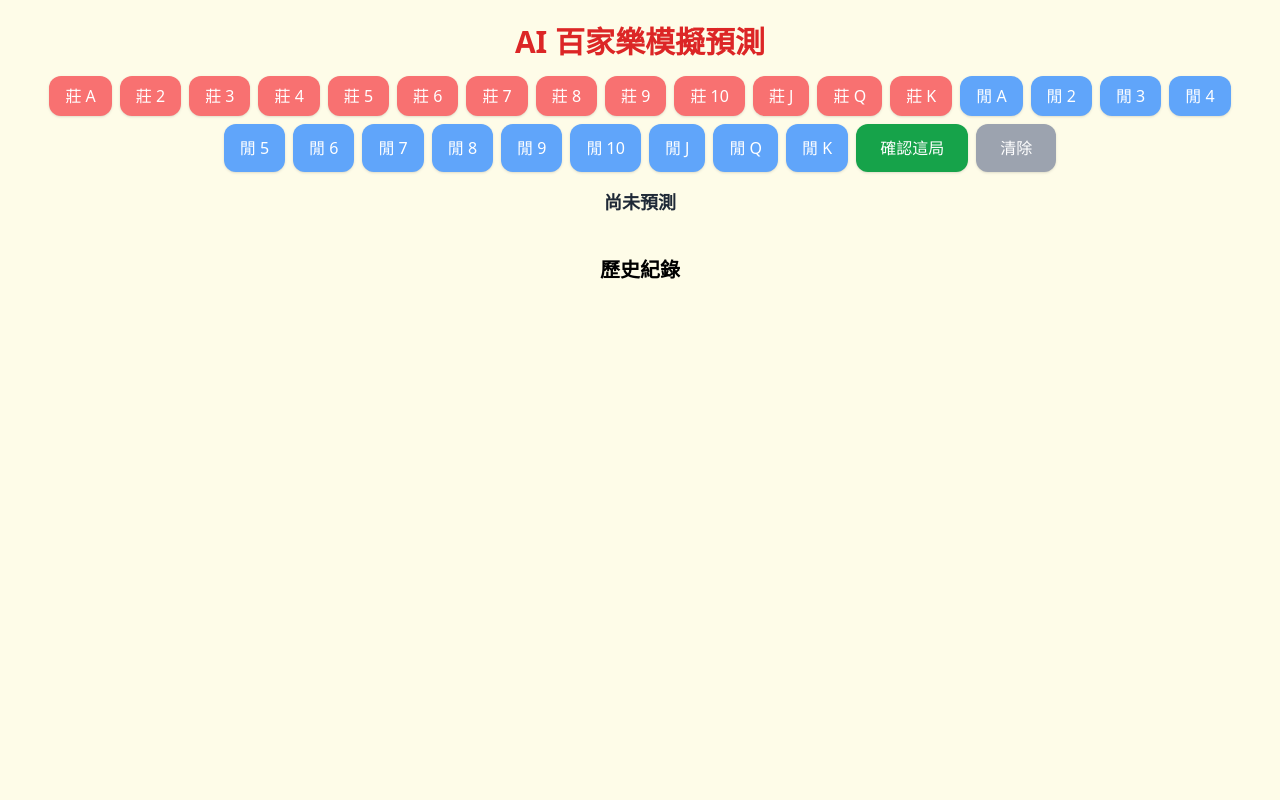
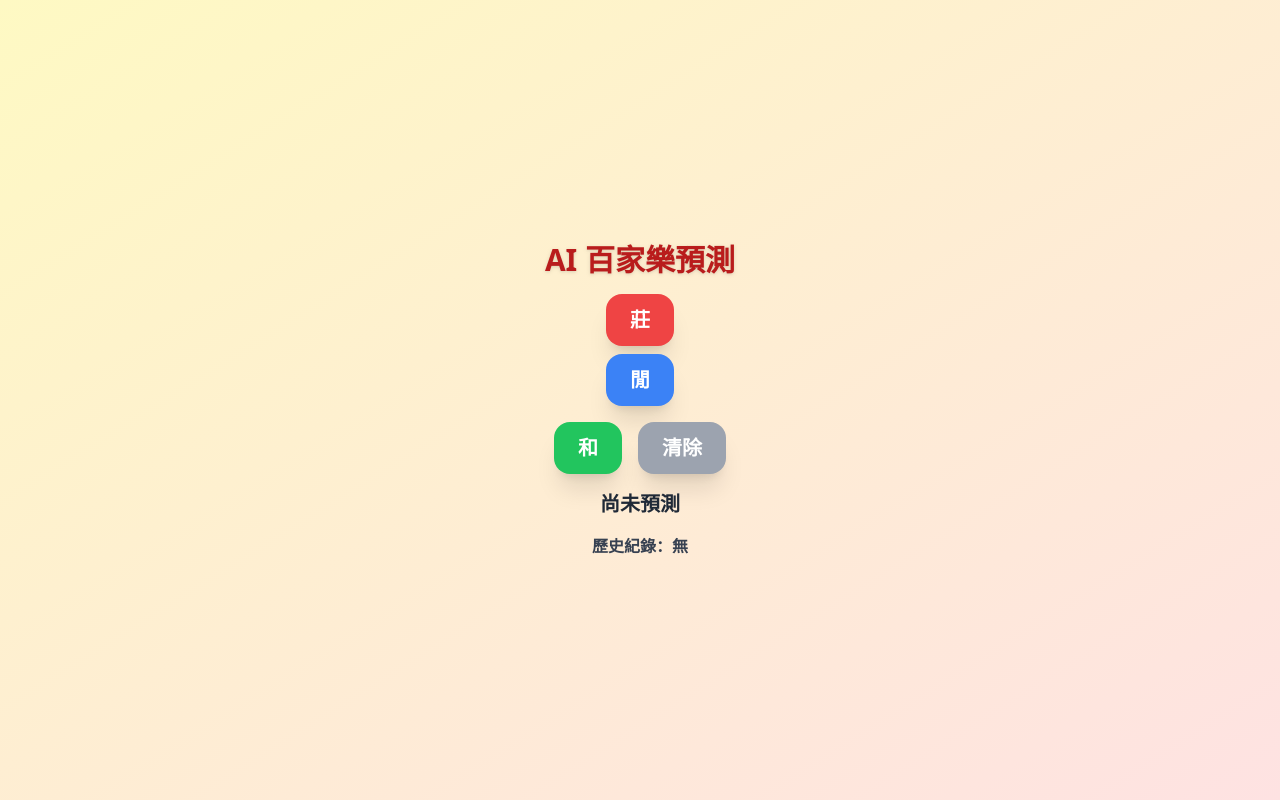
Before and after one commit to fenggou55688/new-ai, a React (Vite) app: page / in a window 1280 px wide. Built offline with nearby package versions, Linux system fonts and the light colour scheme.

Commit message:
Update App.jsx

```diff
--- a/src/App.jsx
+++ b/src/App.jsx
@@ -1,167 +1,107 @@
 import React, { useState } from 'react'
-
-const ranks = ['A', '2', '3', '4', '5', '6', '7', '8', '9', '10', 'J', 'Q', 'K']
-const suits = ['♠', '♥', '♦', '♣']
-
-const buildDeck = () => {
-  const deck = []
-  for (let i = 0; i < 8; i++) {
-    for (let suit of suits) {
-      for (let rank of ranks) {
-        deck.push({ rank, suit })
-      }
-    }
-  }
-  return deck
-}
-
-const getCardValue = (rank) => {
-  if (rank === 'A') return 1
-  if (['10', 'J', 'Q', 'K'].includes(rank)) return 0
-  return parseInt(rank)
-}
-
-const calculatePoints = (cards) => {
-  let total = cards.reduce((sum, card) => sum + getCardValue(card.rank), 0)
-  return total % 10
-}
-
-const cloneDeck = (deck) => JSON.parse(JSON.stringify(deck))
-
-const getRandomCard = (deck) => {
-  const idx = Math.floor(Math.random() * deck.length)
-  return deck.splice(idx, 1)[0]
-}
-
-const simulateGame = (deck) => {
-  const d = cloneDeck(deck)
-  const player = [getRandomCard(d), getRandomCard(d)]
-  const banker = [getRandomCard(d), getRandomCard(d)]
-
-  const playerPoint = calculatePoints(player)
-  const bankerPoint = calculatePoints(banker)
-
-  let playerThird = null
-  let bankerThird = null
-
-  if (playerPoint <= 5) {
-    playerThird = getRandomCard(d)
-    player.push(playerThird)
-  }
-
-  const bankerDrawRule = (p, b, ptCard) => {
-    if (b >= 7) return false
-    if (b <= 2) return true
-    if (!ptCard) return b <= 5
-
-    const pt = getCardValue(ptCard.rank)
-    if (b === 3) return pt !== 8
-    if (b === 4) return pt >= 2 && pt <= 7
-    if (b === 5) return pt >= 4 && pt <= 7
-    if (b === 6) return pt === 6 || pt === 7
-    return false
-  }
-
-  if (bankerDrawRule(playerPoint, bankerPoint, playerThird)) {
-    bankerThird = getRandomCard(d)
-    banker.push(bankerThird)
-  }
-
-  const finalPlayer = calculatePoints(player)
-  const finalBanker = calculatePoints(banker)
-
-  if (finalPlayer > finalBanker) return '閒'
-  if (finalBanker > finalPlayer) return '莊'
-  return '和'
-}
 
 const App = () => {
   const [history, setHistory] = useState([])
-  const [current, setCurrent] = useState({ banker: [], player: [] })
   const [result, setResult] = useState(null)
 
-  const addCard = (side, rank) => {
-    if (current[side].length >= 3) return
-    const card = { rank, suit: suits[Math.floor(Math.random() * suits.length)] }
-    setCurrent((prev) => ({ ...prev, [side]: [...prev[side], card] }))
-  }
-
-  const confirmRound = () => {
-    if (current.banker.length >= 2 && current.player.length >= 2) {
-      setHistory([...history, current])
-      setCurrent({ banker: [], player: [] })
-      runSimulation([...history, current])
-    }
+  const addResult = (res) => {
+    const newHistory = [...history, res]
+    setHistory(newHistory)
+    predict(newHistory)
   }
 
   const clearHistory = () => {
     setHistory([])
-    setCurrent({ banker: [], player: [] })
     setResult(null)
   }
 
-  const runSimulation = (hist) => {
-    let deck = buildDeck()
+  const simulatePrediction = (history) => {
+    const bankerWinRate = 60 + Math.random() * 10
+    const tieRate = 5 + Math.random() * 5
+    return {
+      banker: bankerWinRate,
+      player: 100 - bankerWinRate - tieRate,
+      tie: tieRate,
+    }
+  }
 
-    for (let round of hist) {
-      for (let card of [...round.banker, ...round.player]) {
-        const idx = deck.findIndex(c => c.rank === card.rank && c.suit === card.suit)
-        if (idx !== -1) deck.splice(idx, 1)
-      }
+  const aiPrediction = (history) => {
+    const countBanker = history.filter(r => r === '莊').length
+    const countPlayer = history.filter(r => r === '閒').length
+    const countTie = history.filter(r => r === '和').length
+    const total = countBanker + countPlayer + countTie || 1
+    return {
+      banker: (countBanker / total) * 100,
+      player: (countPlayer / total) * 100,
+      tie: (countTie / total) * 100,
     }
+  }
 
-    let counts = { 莊: 0, 閒: 0, 和: 0 }
-    for (let i = 0; i < 10000; i++) {
-      const winner = simulateGame(deck)
-      counts[winner]++
+  const getWeight = (length) => {
+    if (length <= 5) return { sim: 0.8, ai: 0.2 }
+    if (length <= 10) return { sim: 0.6, ai: 0.4 }
+    return { sim: 0.4, ai: 0.6 }
+  }
+
+  const predict = (history) => {
+    const sim = simulatePrediction(history)
+    const ai = aiPrediction(history)
+    const weight = getWeight(history.length)
+    const final = {
+      banker: sim.banker * weight.sim + ai.banker * weight.ai,
+      player: sim.player * weight.sim + ai.player * weight.ai,
+      tie: sim.tie * weight.sim + ai.tie * weight.ai,
     }
+    const max = Math.max(final.banker, final.player, final.tie)
+    let winner = '和'
+    if (max === final.banker) winner = '莊'
+    else if (max === final.player) winner = '閒'
 
     setResult({
-      banker: (counts['莊'] / 10000 * 100).toFixed(1),
-      player: (counts['閒'] / 10000 * 100).toFixed(1),
-      tie: (counts['和'] / 10000 * 100).toFixed(1),
+      winner,
+      banker: final.banker.toFixed(1),
+      player: final.player.toFixed(1),
+      tie: final.tie.toFixed(1),
+      sim: sim.banker.toFixed(1),
+      ai: ai.banker.toFixed(1),
     })
   }
 
   return (
-    <div className="min-h-screen bg-yellow-50 flex flex-col items-center p-6 text-center space-y-4">
-      <h1 className="text-3xl font-bold text-red-600">AI 百家樂模擬預測</h1>
+    <div className="min-h-screen bg-gradient-to-br from-yellow-100 to-red-100 flex flex-col items-center justify-center p-6 text-center font-bold text-lg space-y-4">
+      <h1 className="text-3xl text-red-700 drop-shadow">AI 百家樂預測</h1>
 
-      <div className="flex flex-wrap justify-center gap-2">
-        {ranks.map((r) => (
-          <button key={r} onClick={() => addCard('banker', r)} className="bg-red-400 text-white px-4 py-2 rounded-xl shadow">
-            莊 {r}
-          </button>
-        ))}
-        {ranks.map((r) => (
-          <button key={r + 'p'} onClick={() => addCard('player', r)} className="bg-blue-400 text-white px-4 py-2 rounded-xl shadow">
-            閒 {r}
-          </button>
-        ))}
-        <button onClick={confirmRound} className="bg-green-600 text-white px-6 py-3 rounded-xl shadow">確認這局</button>
-        <button onClick={clearHistory} className="bg-gray-400 text-white px-6 py-3 rounded-xl shadow">清除</button>
+      {/* 按鈕區塊 */}
+      <div className="flex flex-col items-center space-y-4">
+        {/* 莊 & 閒 按鈕上下排列 */}
+        <div className="flex flex-col space-y-2">
+          <button onClick={() => addResult('莊')} className="px-6 py-3 bg-red-500 text-white rounded-2xl text-xl shadow-xl hover:bg-red-600">莊</button>
+          <button onClick={() => addResult('閒')} className="px-6 py-3 bg-blue-500 text-white rounded-2xl text-xl shadow-xl hover:bg-blue-600">閒</button>
+        </div>
+
+        {/* 和 & 清除 保持橫向排列 */}
+        <div className="flex space-x-4">
+          <button onClick={() => addResult('和')} className="px-6 py-3 bg-green-500 text-white rounded-2xl text-xl shadow-xl hover:bg-green-600">和</button>
+          <button onClick={clearHistory} className="px-6 py-3 bg-gray-400 text-white rounded-2xl text-xl shadow-xl hover:bg-gray-500">清除</button>
+        </div>
       </div>
 
-      <div className="text-lg font-semibold text-gray-800">
+      {/* 預測結果區 */}
+      <div className="text-xl text-gray-800">
         {result ? (
           <>
-            <div>預測勝率：</div>
-            <div>莊 {result.banker}%、閒 {result.player}%、和 {result.tie}%</div>
+            <div>預測勝方：<span className="text-red-600">{result.winner}</span></div>
+            <div>機率：莊 {result.banker}%、閒 {result.player}%、和 {result.tie}%</div>
+            <div className="text-sm text-gray-600">(模擬 {result.sim}%，AI {result.ai}%)</div>
           </>
         ) : (
           <div>尚未預測</div>
         )}
       </div>
 
-      <div className="w-full max-w-md">
-        <h2 className="text-xl font-bold mt-6">歷史紀錄</h2>
-        <ul className="text-left text-gray-700 space-y-1">
-          {history.map((round, i) => (
-            <li key={i}>
-              第 {i + 1} 局 - 莊: {round.banker.map(c => c.rank + c.suit).join(', ')}，閒: {round.player.map(c => c.rank + c.suit).join(', ')}
-            </li>
-          ))}
-        </ul>
+      {/* 歷史紀錄顯示 */}
+      <div className="text-base text-gray-700 mt-4">
+        歷史紀錄：{history.join(' → ') || '無'}
       </div>
     </div>
   )
```
